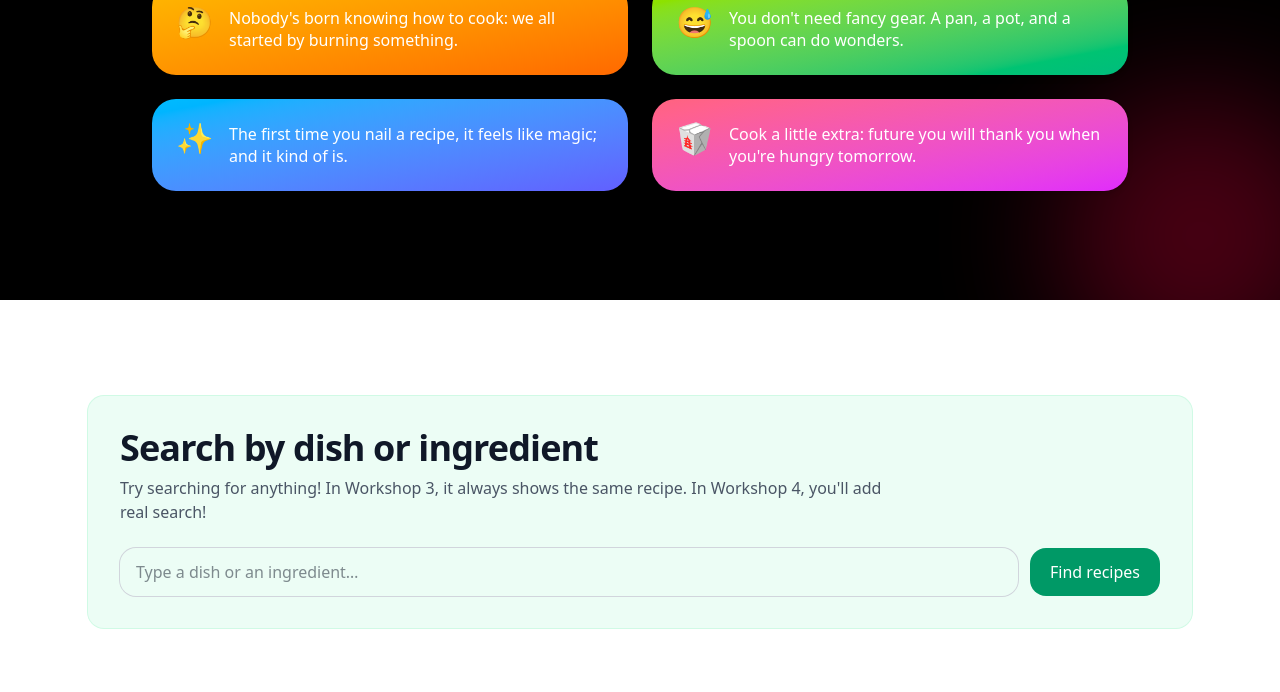
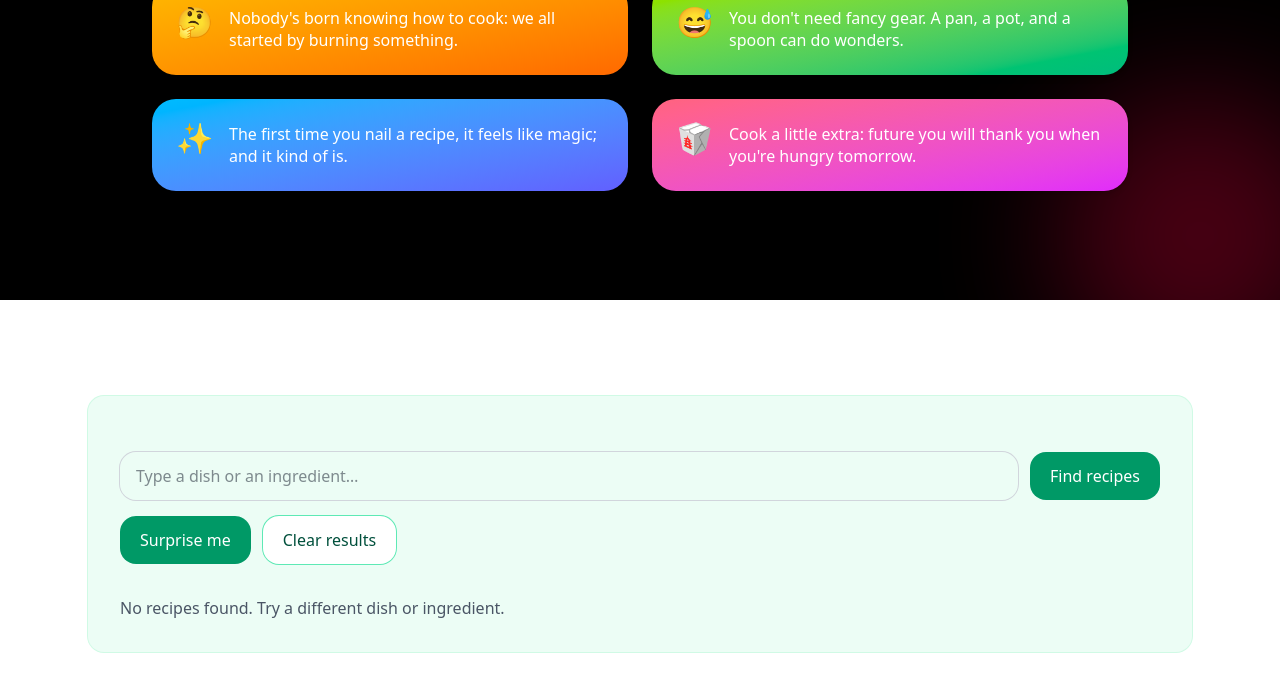
Before and after one commit to raphaelfabeni/meals, a Next.js app: page / in a window 1280 px wide. Shown: the part 500-1192 px from the top of the page. Built offline with nearby package versions, Linux system fonts and the light colour scheme.

Commit message:
fix(workshop-3): add Surprise me and Clear results buttons to match layout

```diff
--- a/src/app/_components/SearchSection/SearchSection.jsx
+++ b/src/app/_components/SearchSection/SearchSection.jsx
@@ -1,67 +1,81 @@
 "use client";
-
-/**
- * SearchSection Component (Workshop 3)
- *
- * Full UI with SearchBar and RecipeCard, but using hardcoded data.
- * No matter what the user searches, it always shows the same recipe.
- *
- * Students learn:
- * - Using custom hooks (useSearch)
- * - Managing state
- * - Passing props and event handlers to child components
- * - Conditional rendering (show results only after search)
- *
- * In Workshop 4, we'll add:
- * - Real search functionality with filtering
- * - API integration
- * - Loading and error states
- */
 
 import { useSearch } from "./useSearch";
 import SearchBar from "@/app/_components/SearchBar/SearchBar";
 import RecipeCard from "@/app/_components/RecipeCard/RecipeCard";
 import RecipeModal from "@/app/_components/RecipeModal/RecipeModal";
+import Button from "@/app/_components/Button/Button";
 
 export default function SearchSection() {
-  // Use our custom hook to manage search state
-  const { results, selected, handleSearch, handleCardClick, handleCloseModal } = useSearch();
+  const {
+    results,
+    busy,
+    err,
+    selected,
+    setSelected,
+    handleSearch,
+    handleRandom,
+    clearAll,
+    handleClearResults,
+  } = useSearch();
 
   return (
     <section
       className="mt-8 rounded-[var(--radius-card)] bg-emerald-50 ring-1 ring-emerald-100 p-6 md:p-8"
       aria-label="Recipe search"
     >
-      <header className="max-w-3xl">
-        <h2 className="text-3xl md:text-4xl font-semibold tracking-tight">
-          Search by dish or ingredient
-        </h2>
-        <p className="mt-2 text-gray-600">
-          Try searching for anything! In Workshop 3, it always shows the same recipe. In Workshop 4, you'll add real search!
-        </p>
-      </header>
-
-      {/* Search bar - user can type and submit */}
       <SearchBar onSearch={handleSearch} />
 
-      {/* Show results only if there are any */}
-      {results.length > 0 && (
+      <div className="mt-4 flex flex-wrap gap-3">
+        <Button onClick={handleRandom} size="lg" variant="primary">
+          Surprise me
+        </Button>
+        <Button onClick={clearAll} variant="secondary" size="lg">
+          Clear results
+        </Button>
+      </div>
+
+      {busy && (
+        <div
+          className="mt-8 flex items-center gap-3 text-emerald-800"
+          role="status"
+          aria-live="polite"
+        >
+          <span className="mm-spinner" aria-hidden="true"></span>
+          <span>Searching recipes…</span>
+        </div>
+      )}
+
+      {/* Option B: the hook provides the "no results" message via `err` */}
+      {!busy && err && (
+        <p className="mt-8 text-red-600" role="status" aria-live="polite">
+          {err}
+        </p>
+      )}
+
+      {/* Future-proof fallback: only if no error and empty results */}
+      {!busy && !err && Array.isArray(results) && results.length === 0 && (
+        <p className="mt-8 text-gray-600" role="status" aria-live="polite">
+          No recipes found. Try a different dish or ingredient.
+        </p>
+      )}
+
+      {!busy && !err && results.length > 0 && (
         <div className="mt-8 grid grid-cols-1 sm:grid-cols-2 md:grid-cols-3 gap-6">
-          {results.map((recipe) => (
+          {results.map((r) => (
             <RecipeCard
-              key={recipe.id}
-              title={recipe.title}
-              imageUrl={recipe.imageUrl}
-              onOpen={() => handleCardClick(recipe)}
+              key={r.id}
+              title={r.title}
+              imageUrl={r.imageUrl}
+              onOpen={() => setSelected(r)}
             />
           ))}
         </div>
       )}
 
-      {/* Modal - shows when a recipe card is clicked */}
       <RecipeModal
         open={!!selected}
-        onClose={handleCloseModal}
+        onClose={() => setSelected(null)}
         recipe={selected}
       />
     </section>
--- a/src/app/_components/SearchSection/useSearch.js
+++ b/src/app/_components/SearchSection/useSearch.js
@@ -66,12 +66,21 @@ export function useSearch() {
     setSelected(null);
   }
 
+  /**
+   * Clear all results
+   */
+  function handleClearResults() {
+    setResults([]);
+    setSelected(null);
+  }
+
   // Return state and functions for the UI to use
   return {
     results,
     selected,
     handleSearch,
     handleCardClick,
-    handleCloseModal
+    handleCloseModal,
+    handleClearResults
   };
 }
```
